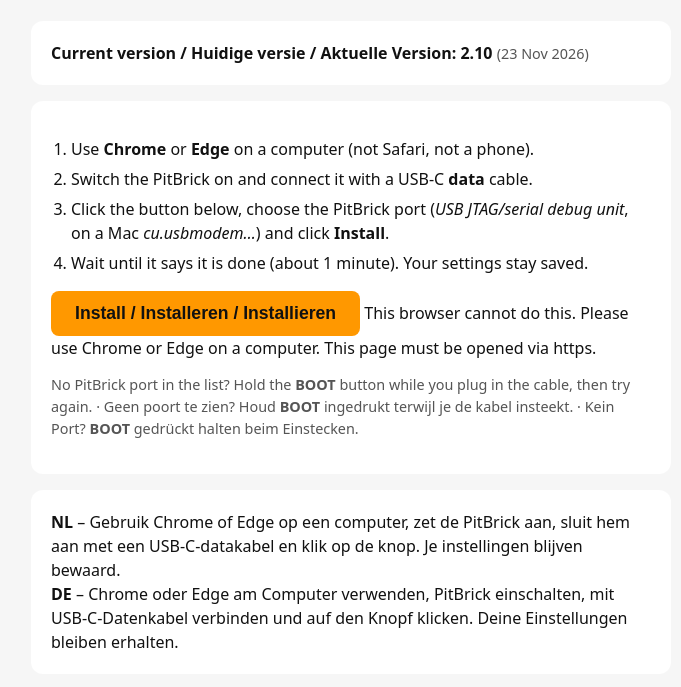
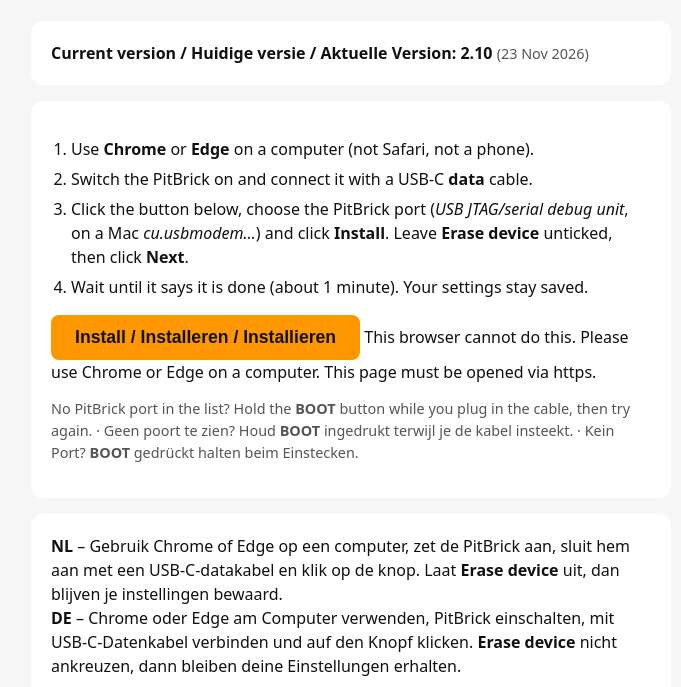
Before and after one commit to PitBrick-RC/pitbrick-firmware, a plain HTML site: page index.html in a window 1280 px wide. Shown: the part 111-798 px from the top of the page, without its empty margins (289-970 px from the left). Drawn offline with Linux system fonts and the light colour scheme.

Commit message:
Ask before erasing (new_install_prompt_erase true) so updates keep settings
Co-Authored-By: Claude Opus 5.5 <noreply@anthropic.com>
Claude-Session: https://claude.ai/code/session_014Pa1VtAb4FK6qrMV71fizn

```diff
--- a/index.html
+++ b/index.html
@@ -29,7 +29,7 @@
     <ol>
       <li>Use <b>Chrome</b> or <b>Edge</b> on a computer (not Safari, not a phone).</li>
       <li>Switch the PitBrick on and connect it with a USB-C <b>data</b> cable.</li>
-      <li>Click the button below, choose the PitBrick port (<i>USB JTAG/serial debug unit</i>, on a Mac <i>cu.usbmodem…</i>) and click <b>Install</b>.</li>
+      <li>Click the button below, choose the PitBrick port (<i>USB JTAG/serial debug unit</i>, on a Mac <i>cu.usbmodem…</i>) and click <b>Install</b>. Leave <b>Erase device</b> unticked, then click <b>Next</b>.</li>
       <li>Wait until it says it is done (about 1 minute). Your settings stay saved.</li>
     </ol>
     <esp-web-install-button manifest="https://pitbrick-rc.github.io/pitbrick-firmware/manifest.json">
@@ -41,8 +41,8 @@
   </div>
 
   <div class="kaart">
-    <b>NL</b> &ndash; Gebruik Chrome of Edge op een computer, zet de PitBrick aan, sluit hem aan met een USB-C-datakabel en klik op de knop. Je instellingen blijven bewaard.<br>
-    <b>DE</b> &ndash; Chrome oder Edge am Computer verwenden, PitBrick einschalten, mit USB-C-Datenkabel verbinden und auf den Knopf klicken. Deine Einstellungen bleiben erhalten.
+    <b>NL</b> &ndash; Gebruik Chrome of Edge op een computer, zet de PitBrick aan, sluit hem aan met een USB-C-datakabel en klik op de knop. Laat <b>Erase device</b> uit, dan blijven je instellingen bewaard.<br>
+    <b>DE</b> &ndash; Chrome oder Edge am Computer verwenden, PitBrick einschalten, mit USB-C-Datenkabel verbinden und auf den Knopf klicken. <b>Erase device</b> nicht ankreuzen, dann bleiben deine Einstellungen erhalten.
   </div>
 
   <div class="kaart">
```
Also changed, not shown: manifest.json.
